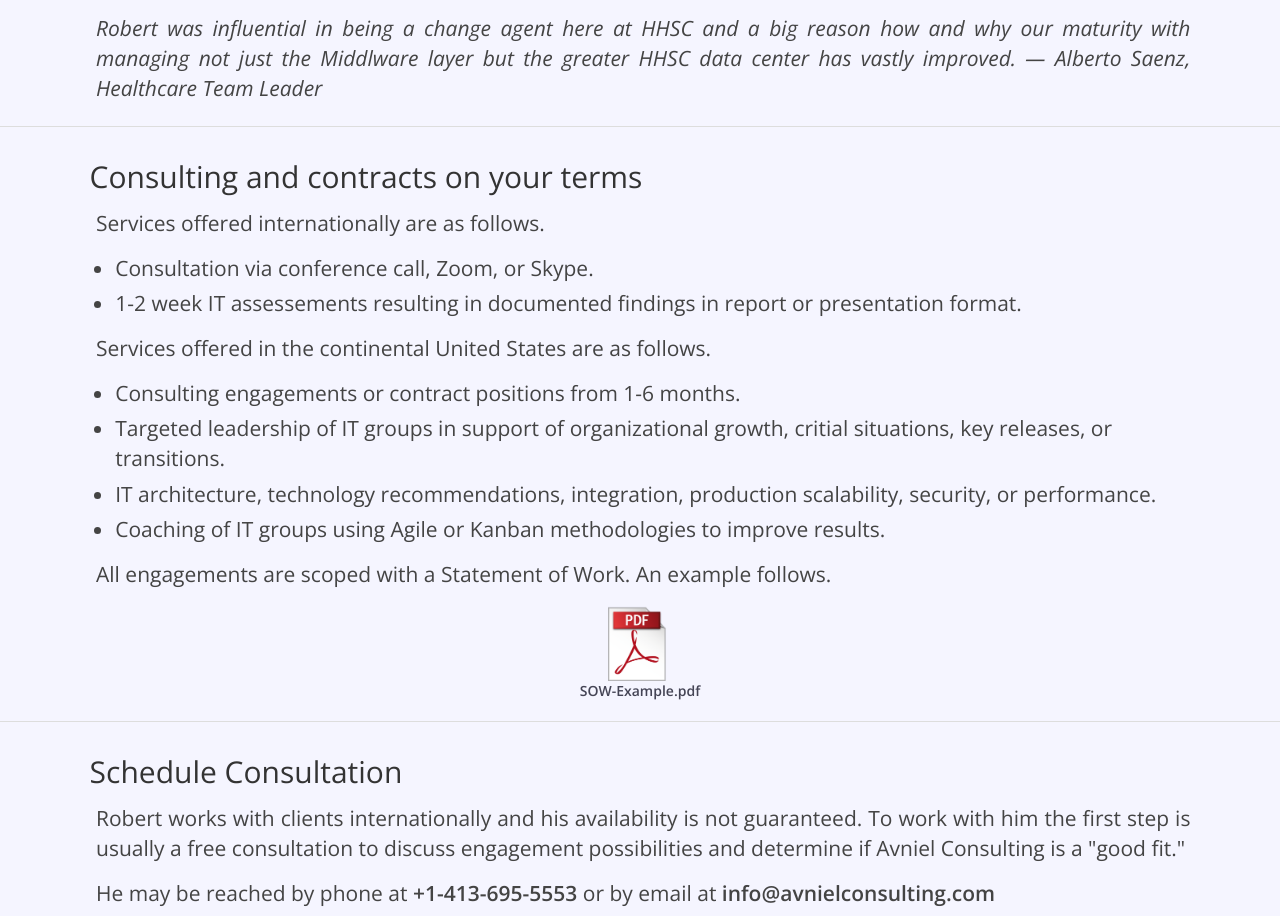
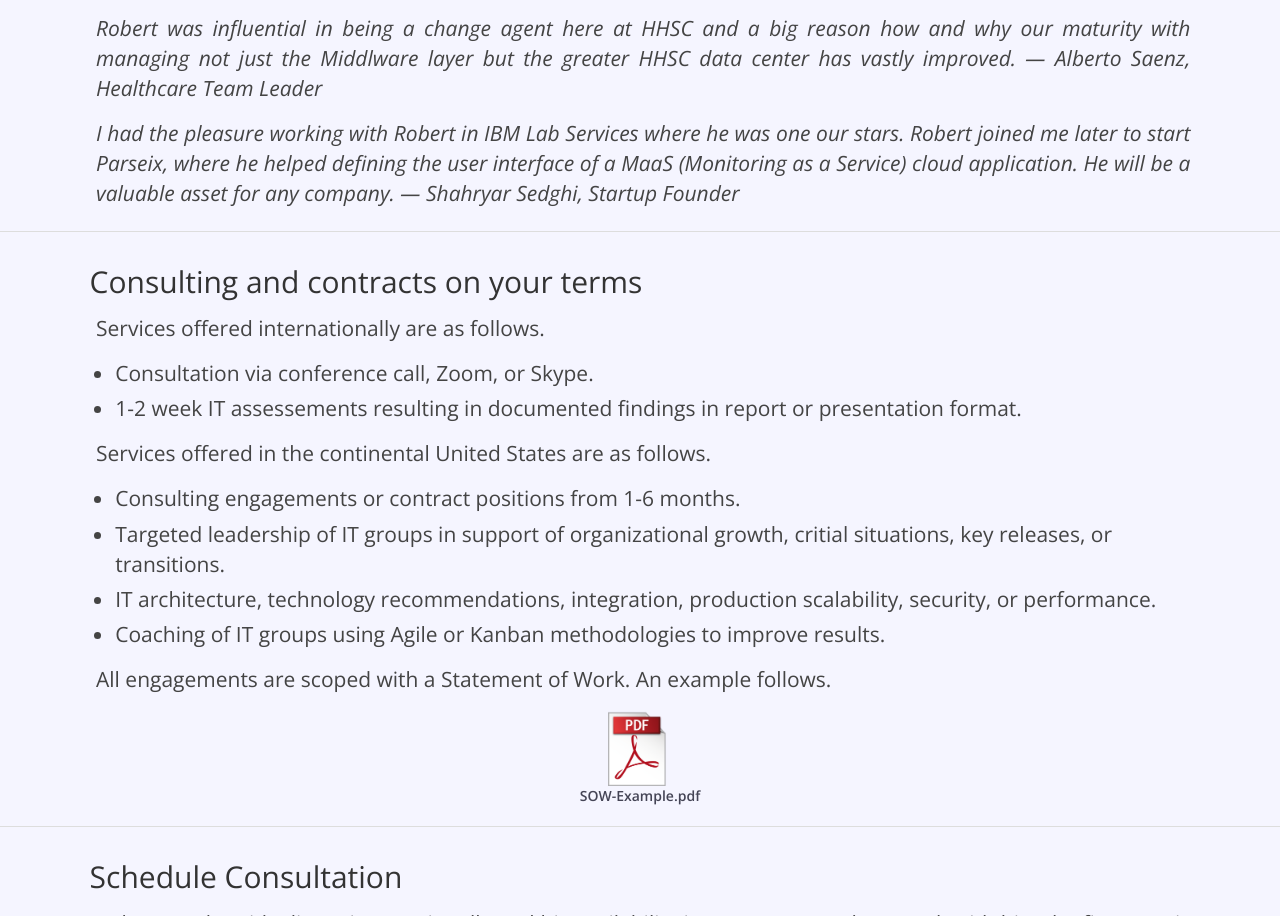
Before and after one commit to avnielconsulting/avnielconsulting.github.io, a plain HTML site: page index.html in a window 1280 px wide. Shown: the part 2338-3254 px from the top of the page. Drawn offline with nearby package versions, Linux system fonts and the light colour scheme.

Commit message:
testimonials

```diff
--- a/index.html
+++ b/index.html
@@ -77,6 +77,7 @@
     <p><i>Robert brings a breadth of skills to his clients. He excels at helping them chart a path to their desired outcome and understand the technology tradeoffs for achieving those goals. He can readily map the solution to a broad technology base to ensure clients are building an optimal solution. He is also technically hands on and can quickly prove out concepts with rapid prototyping. I highly recommend him to teams that look to be more agile or transform their technology infrastructure. &mdash; M. Gilfix, IBM Vice President</i></p>
     <p><i>Robert Peterson is an uncommon kind of leader: both devotional and rational. He is as devoted to the beauty of a solution as he is to its efficacy. He is among a rare group of exceptional consultants and researchers where he has distinguished himself through his patents, books and applications. What’s even more valuable than his accomplishments, in my view, is his rapid grasp of complexity, his total engagement, and his gracious leadership through difficulties. You will enjoy both the process and the result of working with Robert. &mdash; P.B., University Chancellor</i></p>
     <p><i>Robert was influential in being a change agent here at HHSC and a big reason how and why our maturity with managing not just the Middlware layer but the greater HHSC data center has vastly improved. &mdash; Alberto Saenz, Healthcare Team Leader</i></p>
+    <p><i>I had the pleasure working with Robert in IBM Lab Services where he was one our stars. Robert joined me later to start Parseix, where he helped defining the user interface of a MaaS (Monitoring as a Service) cloud application. He will be a valuable asset for any company. &mdash; Shahryar Sedghi, Startup Founder</i></p>
     <hr>
 
     <h2 id="services">Consulting and contracts on your terms</h2>
```
